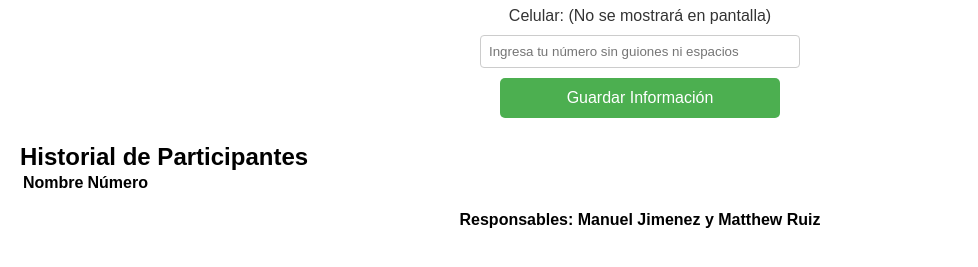
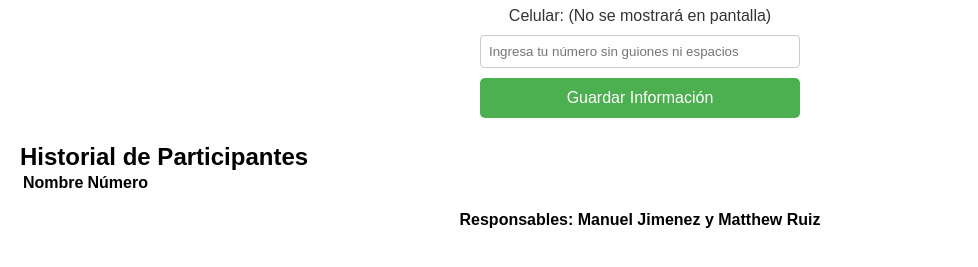
Before and after one commit to matthew140290/rifaDigital, a website: page public/index.html in a window 1280 px wide. Shown: the part 611-878 px from the top of the page, 0-978 px from the left. Drawn offline with Linux system fonts and the light colour scheme; no server answers.

Commit message:
ancho submit

```diff
--- a/public/styles.css
+++ b/public/styles.css
@@ -147,7 +147,7 @@ h3 {
 #btnEnviar {
   height: 40px;
   width: 100%; /* Asegurar que ocupe el 100% del contenedor */
-  max-width: 280px; /* Limitar el ancho máximo */
+  max-width: 320px; /* Limitar el ancho máximo */
 }
 
 #whatsapp-container {
```
